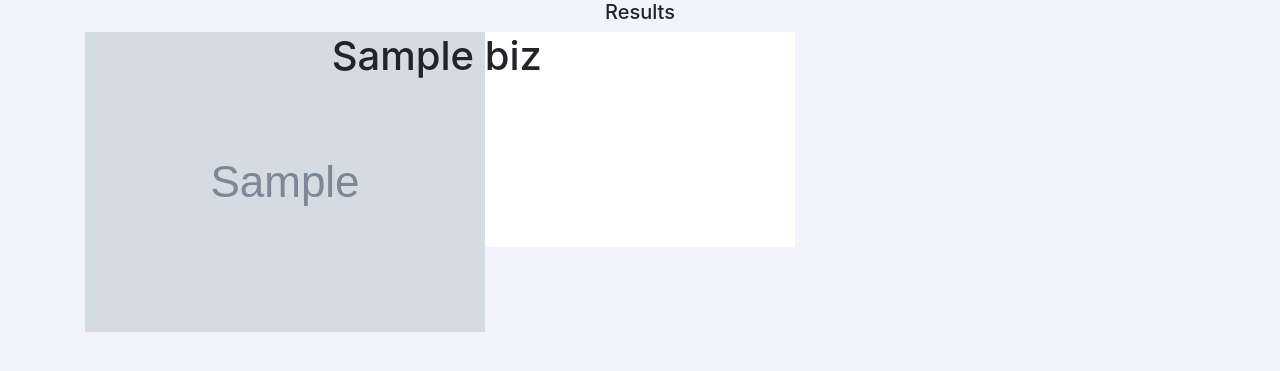
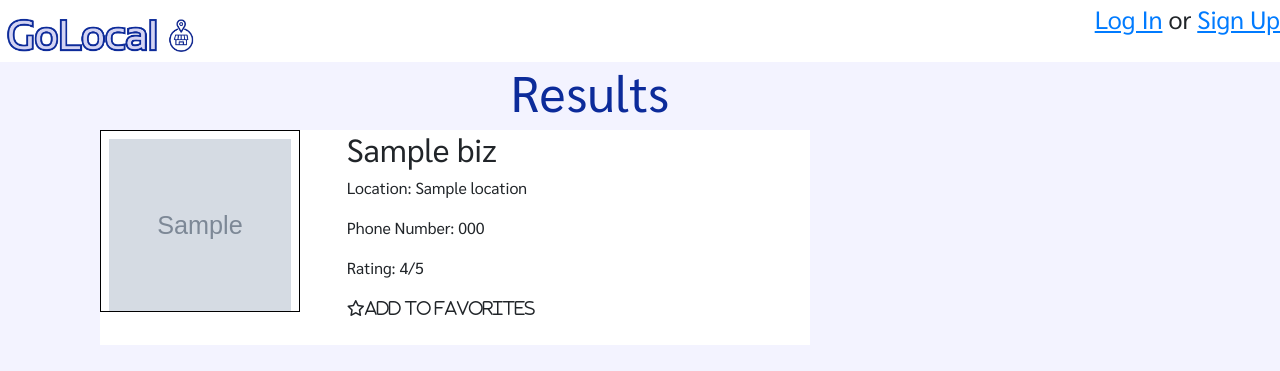
Before and after one commit to kylejava/LAHacks2021, a Flask app: template templates/results.html in a window 1280 px wide. Shown: the top 371 px of the page. Run offline with Flask 2, Linux system fonts and the light colour scheme; the template is opened without the code that fills it: most values are stand-ins (such as "Sample title", 1, 10 or a date in 2020); grey boxes marked "Sample" are stand-in pictures; some libraries are stand-ins or nearby versions.

Commit message:
Added More stylings

```diff
--- a/static/results.css
+++ b/static/results.css
@@ -1,6 +1,53 @@
+@font-face{
+  font-family: Sarabun;
+  src: url(fonts/Sarabun.ttf);
+}
+
 .business{
   width: 710px;
   height: 215px;
   background-color: #ffffff;
+}
+.business-image{
+  width: 200px;
+height: 182px;
+border: 1px solid #000000;
+box-sizing: border-box;
 
 }
+
+.topright{
+  background-color: #FFFFFF;
+  float: right;
+  font-size: 25px;
+  font-family: 'Sarabun', sans-serif;
+  margin-bottom: 25px;
+}
+
+.topleft{
+    background-color: #FFFFFF;
+}
+
+input[type=text]{
+  background: #FFFFFF;
+  border: 1px solid #000000;
+  box-sizing: border-box;
+}
+
+
+.design{
+
+/* Vector 3 */
+
+
+position: absolute;
+width: 162.14px;
+height: 1657.36px;
+left: -81.48px;
+top: 362.4px;
+
+border: 110px solid #D4D4F3;
+box-sizing: border-box;
+box-shadow: 4px 4px 25px #2558DD;
+
+}
--- a/templates/results.html
+++ b/templates/results.html
@@ -4,22 +4,45 @@
     <meta charset="utf-8">
     <title>GoLocal</title>
     <link rel="stylesheet"href="{{ url_for('static', filename='results.css') }}">
+    <script src="https://kit.fontawesome.com/a8e5d1c419.js" crossorigin="anonymous"></script>
     <link rel="stylesheet" href="https://cdn.jsdelivr.net/npm/bootstrap@4.5.3/dist/css/bootstrap.min.css" integrity="sha384-TX8t27EcRE3e/ihU7zmQxVncDAy5uIKz4rEkgIXeMed4M0jlfIDPvg6uqKI2xXr2" crossorigin="anonymous">
   </head>
-  <body style = "background-color:#f3f3ff;">
+  <body style = "background-color:#f3f3ff; font-family: Sarabun;">
+    <!--Log in and sign in buttons-->
+    <a class="topright" href="signup.html"><u>Sign Up</u></a>
+    <span class="topright">&nbspor&nbsp</span>
+    <a class="topright" href="login.html"><u>Log In</u></a>
+
+    <!--Logo in the left corner-->
+    <div class="topleft">
+        <a href="/index">
+            <img src="../static/logo.png" width ="200">
+        </a>
+    </div>
+
 
     <div class="container">
-      <h5 class="text-center">Results</h5>
+      <h5 class="text-center" style="color: #0C2B9A; font-size: 50px;">Results</h5>
       {% for biz in businesses %}
-        <div class="business">
-          <div class="row">
-            <div class="col-sm-4">
-              <img src="{{biz.image}}" alt="image">
-            </div>
-            <div class="col-sm-8">
-              <h1>{{biz.name}}</h1>
+
+        <div class="container">
+          <div class="business">
+            <div class="row">
+              <div class="col-sm-4">
+                <img src="{{biz.image}}" class = "pt-2 px-2 business-image"alt="image">
+              </div>
+              <div class="col-sm-8">
+                <h2>  {{biz.name}}</h2>
+                <p> Location: {{biz.location}}</p>
+                <p>Phone Number: {{biz.phone}}</p>
+                <p>Rating: {{biz.rating}}/5</p>
+                <i class="far fa-star">Add To Favorites</i>
+              </div>
             </div>
           </div>
+        </div>
+        <div class="container">
+          <h1></h1>
         </div>
       {% endfor %}
     </div>
```
Also changed, not shown: models.py (+6 -3 lines), static/fonts/Sarabun.ttf (added).
